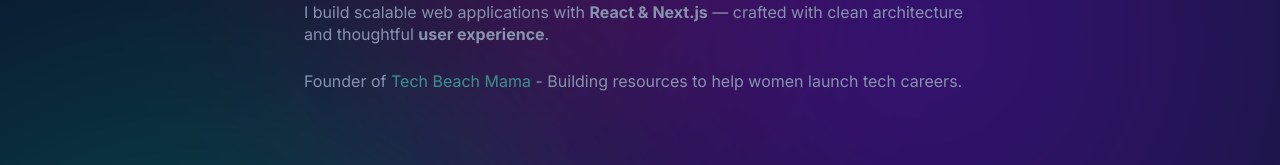
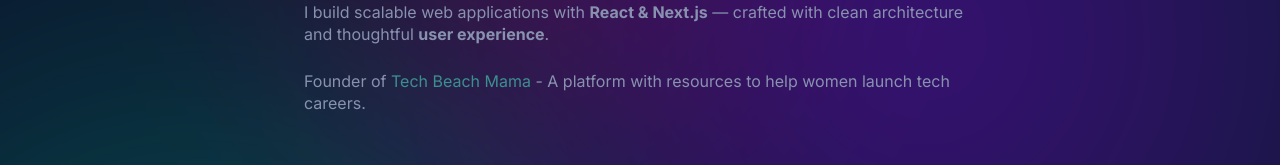
Before and after one commit to Bjornhona/asa-eriksson-portfolio, a Next.js app: page /en in a window 1280 px wide. Shown: the part 283-448 px from the top of the page. Built offline with nearby package versions, Linux system fonts and the light colour scheme.

Commit message:
translation added to home page

```diff
--- a/src/app/[locale]/page.tsx
+++ b/src/app/[locale]/page.tsx
@@ -2,8 +2,10 @@
 import styles from "./page.module.css";
 import MistBackground from "@/components/Backgrounds/MistBackground";
 import TitleHoverGlow from "@/components/TitleHoverGlow/TitleHoverGlow";
+import { useTranslations } from "next-intl";
 
 export default function Home() {
+  const t = useTranslations();
   const title = "Åsa Eriksson";
 
   return (
@@ -12,18 +14,19 @@
       <div className="absolute inset-0 flex items-center justify-center z-10">
         <main className="flex flex-col min-h-screen w-full max-w-lg flex-start justify-between px-16 py-[120px]">
           <div className={styles.intro}>
-            <p>Hi, I’m</p>
+            <p>{t("home.title")}</p>
             <h1 className={styles.title}>
               <TitleHoverGlow title={title} />.</h1>
             {/* <h5 className={styles.title}>
               Frontend Developer & Product Designer
             </h5> */}
-            <h2>Engineer by profession. Designer by instinct.</h2>
-            <h5>
-              I build scalable web applications with <strong>React & Next.js</strong> —
-              crafted with clean architecture and thoughtful <strong>user experience</strong>.
-            </h5>
-            <h5>Founder of <a href="https://techbeachmama.com" target="_blank" rel="noopener noreferrer">Tech Beach Mama</a> - Building resources to help women launch tech careers.</h5>
+            <h2>{t("home.subtitle")}</h2>
+            <h5>{t.rich("home.description", {
+              strong: (chunks) => <strong>{chunks}</strong>
+            })}</h5>
+            <h5>{t.rich("home.techbeachmama", {
+              a: (chunks) => <a href="https://techbeachmama.com" target="_blank" rel="noopener noreferrer">{chunks}</a>
+            })}</h5>
           </div>
         </main>
       </div>
--- a/src/components/Navigation/AppFooter.tsx
+++ b/src/components/Navigation/AppFooter.tsx
@@ -1,14 +1,18 @@
+import { useTranslations } from "next-intl";
+
 const AppFooter = () => {
+  const t = useTranslations();
+
   return (
     <footer className="absolute bottom-0 left-0 right-0 flex flex-row gap-4 justify-between z-40 px-8 py-4 text-foreground">
       <h5>© 2026 Åsa Eriksson</h5>
       <h5>
         <a href="/privacy-policy">
-          Privacy Policy
+          {t("footer.privacyPolicy")}
         </a> | <a href="/cookies-policy">
-          Cookies Policy
+          {t("footer.cookiesPolicy")}
         </a> | <a href="/legal-notice">
-          Legal Notice
+          {t("footer.legalNotice")}
         </a>
       </h5>
     </footer>
--- a/src/messages/en.json
+++ b/src/messages/en.json
@@ -6,5 +6,16 @@
     "services": "Services",
     "portfolio": "Portfolio",
     "blog": "Blog"
+  },
+  "home": {
+    "title": "Hi, I’m ",
+    "subtitle": "Engineer by profession. Designer by instinct.",
+    "description": "I build scalable web applications with <strong>React & Next.js</strong> — crafted with clean architecture and thoughtful <strong>user experience</strong>.",
+    "techbeachmama": "Founder of <a>Tech Beach Mama</a> - A platform with resources to help women launch tech careers."
+  },
+  "footer": {
+    "privacyPolicy": "Privacy Policy",
+    "cookiesPolicy": "Cookies Policy",
+    "legalNotice": "Legal Notice"
   }
 }
--- a/src/messages/es.json
+++ b/src/messages/es.json
@@ -6,5 +6,16 @@
     "services": "Servicios",
     "portfolio": "Portafolio",
     "blog": "Blog"
+  },
+  "home": {
+    "title": "Hola, soy",
+    "subtitle": "Ingeniera de profesión. Diseñadora por instinto.",
+    "description": "Construyo aplicaciones web escalables con <strong>React & Next.js</strong> — creado con una arquitectura limpia y una <strong>experiencia de usuario</strong> cuidadosamente pensada.",
+    "techbeachmama": "Fundadora de <a>Tech Beach Mama</a> - Una plataforma para ayudar a las mujeres lanzar sus carreras en tecnología."
+  },
+  "footer": {
+    "privacyPolicy": "Política de Privacidad",
+    "cookiesPolicy": "Política de Cookies",
+    "legalNotice": "Aviso Legal"
   }
 }
--- a/src/messages/sv.json
+++ b/src/messages/sv.json
@@ -6,5 +6,16 @@
     "services": "Tjänster",
     "portfolio": "Portfölj",
     "blog": "Blogg"
+  },
+  "home": {
+    "title": "Hej, jag är",
+    "subtitle": "Ingenjör till yrket. Designer i själen.",
+    "description": "Jag utvecklar skalbara webbapplikationer med <strong>React & Next.js</strong> — byggda med en ren arkitektur och en väl genomtänkt <strong>användarupplevelse</strong>.",
+    "techbeachmama": "Grundare av <a>Tech Beach Mama</a> - En plattform som hjälper kvinnor att ta steget in i techbranschen"
+  },
+  "footer": {
+    "privacyPolicy": "Integritetspolicy",
+    "cookiesPolicy": "Policy för cookies",
+    "legalNotice": "Juridisk information"
   }
 }
```
